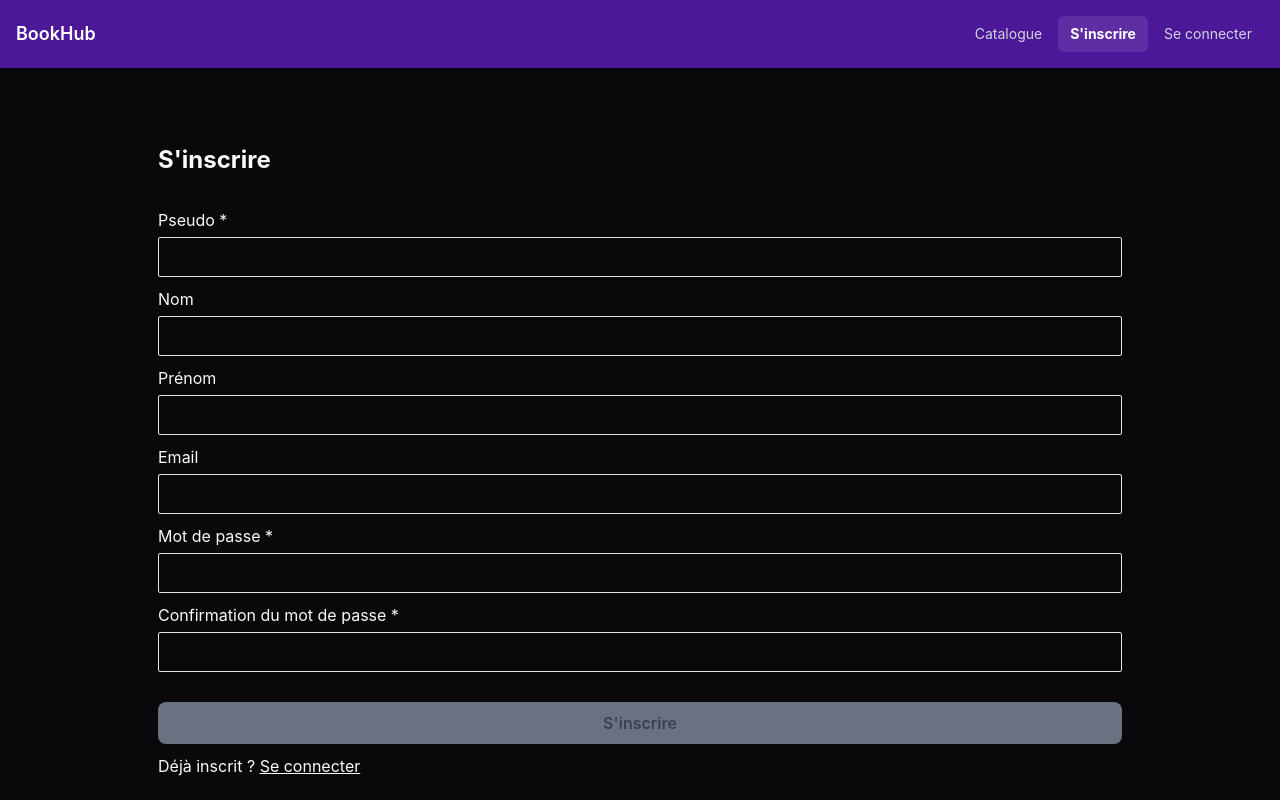
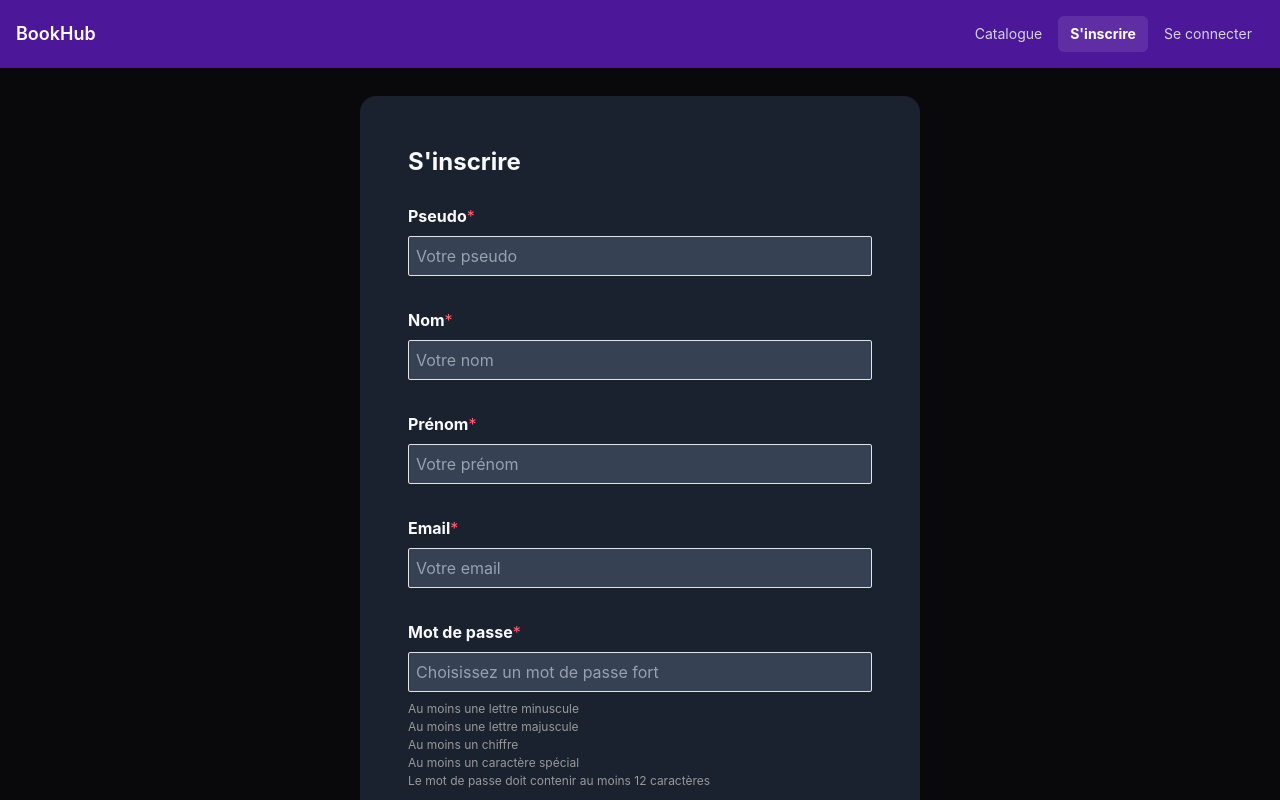
Before and after one commit to Mickael-Mesloub/bookhub-front, an Angular app: page /auth/signup in a window 1280 px wide. Shown: the top 800 px of the page. Built offline with nearby package versions, Linux system fonts and the light colour scheme.

Commit message:
update auth page

```diff
--- a/src/app/domains/users/pages/auth/auth.html
+++ b/src/app/domains/users/pages/auth/auth.html
@@ -1,62 +1,99 @@
-<div class="auth-card">
+<section class="flex w-full flex-col items-center justify-center">
+  <article class="w-full rounded-2xl bg-gray-800/80 p-8 md:max-w-140 md:p-12">
     <div>
-    <h2>{{ isLoginMode ? "Se connecter" : "S'inscrire" }}</h2>
+      <h2 class="mb-6">{{ isLoginMode ? "Se connecter" : "S'inscrire" }}</h2>
     </div>
     <div>
-    <form [formGroup]="authForm()" (ngSubmit)="onSubmit()">
-      <div class="form-item">
+      <form [formGroup]="authForm()" (ngSubmit)="onSubmit()" class="flex flex-col gap-6">
+
+        <!------- PSEUDO ------->
+        <div class="flex flex-col gap-2">
           <div>
-          <label for="username">Pseudo *</label>
+            <label for="username" class="font-bold">Pseudo</label>
+            <span class="text-red-400">&#42;</span> <!-- ajoute l'astérix -->
           </div>
           <span>
-            <input id="username" type="text" formControlName="username" required minlength="3" placeholder=""/>
+              <input
+                id="username"
+                type="text"
+                formControlName="username"
+                placeholder="Votre pseudo"
+                class="block w-full rounded-lg border border-gray-700 bg-gray-700 px-3 py-2.5 text-base text-gray-50 shadow-xs placeholder:text-gray-400 focus:border-gray-50 focus:ring-gray-50"
+              />
           </span>
+          @if (!isLoginMode){
           <span [class.form-error]="isInvalid(username)">
               @if(isInvalid(username)) {
                 @if(username?.errors?.['required']) { Un pseudo est requis }
                 @if(username?.errors?.['minlength']) { Le pseudo doit contenir au moins 3 caractères }
               }
           </span>
+          }
         </div>
+
 
         @if (!isLoginMode){
 
-        <div class="form-item">
+          <!------- NOM ------->
+          <div class="flex flex-col gap-2">
             <div>
-            <label for="lastname">Nom</label>
+              <label for="lastname" class="font-bold">Nom</label>
+              <span class="text-red-400">&#42;</span> <!-- ajoute l'astérix -->
             </div>
             <span>
-            <input id="lastname" type="text" formControlName="lastname" required placeholder=""/>
+              <input
+                id="lastname"
+                type="text"
+                formControlName="lastname"
+                placeholder="Votre nom"
+                class="block w-full rounded-lg border border-gray-700 bg-gray-700 px-3 py-2.5 text-base text-gray-50 shadow-xs placeholder:text-gray-400 focus:border-gray-50 focus:ring-gray-50"
+              />
             </span>
             <span [class.form-error]="isInvalid(lastname)">
                 @if(isInvalid(lastname)) {
                   @if(lastname?.errors?.['required']) { Le nom est requis }
-                <!--              @if(lastname?.errors?.['minlength']) { Le nom doit contenir au moins 3 caractères }-->
+                  @if(lastname?.errors?.['minlength']) { Le nom doit contenir au moins 3 caractères }
                 }
             </span>
           </div>
 
-        <div class="form-item">
+          <!------- PRENOM ------->
+          <div class="flex flex-col gap-2">
             <div>
-            <label for="firstname">Prénom</label>
+              <label for="firstname" class="font-bold">Prénom</label>
+              <span class="text-red-400">&#42;</span> <!-- ajoute l'astérix -->
             </div>
             <span>
-            <input id="firstname" type="text" formControlName="firstname" required placeholder=""/>
+              <input
+                id="firstname"
+                type="text"
+                formControlName="firstname"
+                placeholder="Votre prénom"
+                class="block w-full rounded-lg border border-gray-700 bg-gray-700 px-3 py-2.5 text-base text-gray-50 shadow-xs placeholder:text-gray-400 focus:border-gray-50 focus:ring-gray-50"
+              />
             </span>
               <span [class.form-error]="isInvalid(firstname)">
                 @if(isInvalid(firstname)) {
                   @if(firstname?.errors?.['required']) { Le prénom est requis }
-  <!--              @if(firstname?.errors?.['minlength']) { Le prénom doit contenir au moins 3 caractères }-->
+                  @if(firstname?.errors?.['minlength']) { Le prénom doit contenir au moins 3 caractères }
                 }
             </span>
           </div>
 
-        <div class="form-item">
+          <!------- EMAIL ------->
+          <div class="flex flex-col gap-2">
             <div>
-            <label for="email">Email</label>
+              <label for="email" class="font-bold">Email</label>
+              <span class="text-red-400">&#42;</span> <!-- ajoute l'astérix -->
             </div>
             <span>
-              <input id="email" type="email" formControlName="email" required email placeholder=""/>
+                <input
+                  id="email"
+                  type="email"
+                  formControlName="email"
+                  placeholder="Votre email"
+                  class="block w-full rounded-lg border border-gray-700 bg-gray-700 px-3 py-2.5 text-base text-gray-50 shadow-xs placeholder:text-gray-400 focus:border-gray-50 focus:ring-gray-50"
+                />
             </span>
             <span [class.form-error]="isInvalid(email)">
                 @if(isInvalid(email)) {
@@ -67,41 +104,79 @@
           </div>
         }
 
-      <div class="form-item">
+        <!------- PASSWORD ------->
+        <div class="flex flex-col gap-2">
           <div>
-          <label for="password">Mot de passe *</label>
+            <label for="password" class="font-bold">Mot de passe</label>
+            <span class="text-red-400">&#42;</span> <!-- ajoute l'astérix -->
           </div>
           <span>
-            <input id="password" type="password" formControlName="password" required minlength="6" placeholder=""/>
+              <input
+                id="password"
+                type="password"
+                formControlName="password"
+                [placeholder]="isLoginMode ? 'Votre mot de passe' : 'Choisissez un mot de passe fort'"
+                class="block w-full rounded-lg border border-gray-700 bg-gray-700 px-3 py-2.5 text-base text-gray-50 shadow-xs placeholder:text-gray-400 focus:border-gray-50 focus:ring-gray-50"
+              />
           </span>
-        <span [class.form-error]="isInvalid(password)">
-            @if(isInvalid(password)) {
-              @if(password?.errors?.['required']) { Le mot de passe est requis }
-              @if(password?.errors?.['minlength']) { Le mot de passe doit contenir au moins 6 caractères }
+          @if (!isLoginMode){
+            <ul class="msg-validation">
+              <li [class.form-ok]="isLowerCaseValid(password)">
+                Au moins une lettre minuscule
+                @if(isLowerCaseValid(password)){<span>✓</span>}
+              </li>
+              <li [class.form-ok]="isUpperCaseValid(password)">
+                Au moins une lettre majuscule
+                @if(isUpperCaseValid(password)){<span>✓</span>}
+              </li>
+              <li [class.form-ok]="isDigitValid(password)">
+                Au moins un chiffre
+                @if(isDigitValid(password)){<span>✓</span>}
+              </li>
+              <li [class.form-ok]="isSpecialCharValid(password)">
+                Au moins un caractère spécial
+                @if(isSpecialCharValid(password)){<span>✓</span>}
+              </li>
+              <li [class.form-ok]="isMinLengthValid(password)" >
+                Le mot de passe doit contenir au moins 12 caractères
+                @if(isMinLengthValid(password)){<span>✓</span>}
+              </li>
+            </ul>
           }
-        </span>
         </div>
 
+        <!------- CONFIRMATION MOT DE PASSE ------->
         @if (!isLoginMode){
-      <div class="form-item">
+          <div class="flex flex-col gap-2">
             <div>
-          <label for="passwordConfirmation">Confirmation du mot de passe *</label>
+              <label for="passwordConfirmation" class="font-bold">Confirmation du mot de passe</label>
+              <span class="text-red-400">&#42;</span> <!-- ajoute l'astérix -->
             </div>
           <span>
-            <input id="passwordConfirmation" type="password" formControlName="passwordConfirmation" required minlength="6" placeholder=""/>
+              <input
+                id="passwordConfirmation"
+                type="password"
+                formControlName="passwordConfirmation"
+                placeholder="Confirmez votre mot de passe"
+                class="block w-full rounded-lg border border-gray-700 bg-gray-700 px-3 py-2.5 text-base text-gray-50 shadow-xs placeholder:text-gray-400 focus:border-gray-50 focus:ring-gray-50"
+              />
           </span>
-        <span [class.form-error]="isInvalid(passwordConfirmation)">
-            @if(isInvalid(passwordConfirmation)) {
-              @if(passwordConfirmation?.errors?.['required']) { Le mot de passe est requis }
-              @if(passwordConfirmation?.errors?.['minlength']) { Le mot de passe doit contenir au moins 6 caractères }
+          <ul class="msg-validation">
+            @if(password?.touched || passwordConfirmation?.touched) {
+              <li [class.form-ok]="isPasswordMatch()">
+                {{ authForm().errors?.['passwordMismatch']
+                ? 'Les mots de passe ne correspondent pas'
+                : 'Les mots de passe correspondent ✓' }}
+              </li>
             }
-        </span>
+          </ul>
         </div>
         }
 
+        <!------- BOUTONS ------->
         @if (isLoginMode) {
           <div class="form-item mt-btn-auth">
-          <app-button label="Se connecter" (clickAction)="onSubmit()" />
+            <app-button label="Se connecter" (clickAction)="onSubmit()" [disabled]="authForm().invalid" />
           </div>
         } @else {
           <div class="form-item mt-btn-auth">
@@ -121,4 +196,5 @@
         }
       </p>
     </div>
-</div>
+  </article>
+</section>
--- a/src/app/domains/users/pages/auth/auth.scss
+++ b/src/app/domains/users/pages/auth/auth.scss
@@ -1,12 +1,6 @@
 .form-error {
-  color: red;
+  color: rgb(255,100,103);
   font-size: 12px;
-}
-
-.auth-card {
-  padding: 30px;
-  width: 80vw;
-  margin: 2vh auto 0 auto; /* centre horizontalement */
 }
 
 .auth-last-row {
@@ -17,14 +11,6 @@
   text-decoration: underline;
 }
 
-.form-item {
-  margin-top: 10px;
-}
-
-.form-item div {
-  margin-bottom: 5px;
-}
-
 .form-item button {
   margin-top: 10px;
 }
@@ -33,13 +19,21 @@
   margin-top: 30px;
 }
 
-h2 {
-  margin-bottom: 30px;
-}
-
 main {
   display: flex;
   flex-direction: row;
+}
+
+.form-ok {
+  color: #22c55e;
+}
+
+.msg-validation {
+  font-size: 12px;
+}
+
+li {
+  color: #999;
 }
 
 input {
--- a/src/app/domains/users/pages/auth/auth.ts
+++ b/src/app/domains/users/pages/auth/auth.ts
@@ -1,7 +1,15 @@
 import { Component, inject, signal } from '@angular/core';
 import { AuthService } from '../../services/auth-service';
 import { ActivatedRoute, Router, RouterLink } from '@angular/router';
-import { AbstractControl, FormControl, FormGroup, ReactiveFormsModule, Validators } from '@angular/forms';
+import {
+  AbstractControl,
+  FormControl,
+  FormGroup,
+  ReactiveFormsModule,
+  ValidationErrors,
+  ValidatorFn,
+  Validators,
+} from '@angular/forms';
 import { Button } from '../../../../components/shared/button/button';
 import { RegisterForm } from '../../models/auth-models';
 import { NotificationService } from '../../../../components/shared/notification/service/notification-service';
@@ -20,19 +28,60 @@ export class Auth {
 
   readonly authForm = signal<FormGroup>(
     new FormGroup({
-      username: new FormControl('', [Validators.required]), // mettre le tableau de validators
-      password: new FormControl('', [Validators.required, Validators.minLength(6)]),
+        ...(this.isLoginMode
+          ? {
+            username: new FormControl('', [Validators.required]),
+            password: new FormControl('', [Validators.required]),
+          }
+          : {
+            username: new FormControl('', [
+              Validators.required,
+              Validators.minLength(3),
+            ]),
+            password: new FormControl('', [
+              Validators.required,
+              Validators.minLength(12),
+              Validators.pattern(/^(?=.*[a-z])(?=.*[A-Z])(?=.*\d)(?=.*[^A-Za-z\d]).+$/),
+            ]),
+          }),
       // Ajout conditionnel du champ email avec le spread operator
       ...(this.isLoginMode
         ? {}
         : {
-            passwordConfirmation: new FormControl('', [Validators.required, Validators.minLength(6)]),
-            email: new FormControl('', [Validators.required, Validators.email]),
-            firstname: new FormControl('', [Validators.required]),
-            lastname: new FormControl('', [Validators.required]),
+            passwordConfirmation: new FormControl('', [
+              Validators.required,
+              Validators.minLength(12),
+              Validators.pattern(/^(?=.*[a-z])(?=.*[A-Z])(?=.*\d)(?=.*[^A-Za-z\d]).+$/),
+            ]),
+            email: new FormControl('', [
+              Validators.required,
+              Validators.email
+            ]),
+            firstname: new FormControl('', [
+              Validators.required,
+              Validators.minLength(3),
+            ]),
+            lastname: new FormControl('', [
+              Validators.required,
+              Validators.minLength(3),
+            ]),
           }),
-    }),
+    },
+      // call the custom validator
+      this.isLoginMode ? {} : { validators: this.passwordMatchValidator() }
+    ),
   );
+
+  passwordMatchValidator(): ValidatorFn {
+    return (group: AbstractControl): ValidationErrors | null => {
+      const password = group.get('password')?.value;
+      const confirmation = group.get('passwordConfirmation')?.value;
+
+      return (password || confirmation) && password !== confirmation
+        ? { passwordMismatch: true }
+        : null;
+    };
+  }
 
   get isLoginMode() {
     return this.route.snapshot.routeConfig?.path === 'auth/login';
@@ -41,12 +90,12 @@ export class Auth {
   private login(data: RegisterForm) {
     this.authService.login(data.username, data.password).subscribe({
       next: (response) => {
-        this.notificationService.show({type: 'alert-success', message: 'Connexion réussie' });
+        this.notificationService.show({ type: 'alert-success', message: 'Connexion réussie' });
         // localStorage.setItem('token', response.token);
         this.router.navigate(['/books']);
       },
       error: (err) => {
-        this.notificationService.show({type: 'alert-error', message: 'Erreur de login' });
+        this.notificationService.show({ type: 'alert-error', message: 'Erreur de login' });
       },
     });
   }
@@ -54,11 +103,17 @@ export class Auth {
   private register(data: RegisterForm) {
     this.authService.register(data).subscribe({
       next: () => {
-        this.notificationService.show({type: 'alert-success', message: 'Compte créé avec succès'});
+        this.notificationService.show({
+          type: 'alert-success',
+          message: 'Compte créé avec succès',
+        });
         this.router.navigate(['/auth/login']);
       },
       error: () => {
-        this.notificationService.show({type: 'alert-error', message: "Erreur lors de l'inscription"});
+        this.notificationService.show({
+          type: 'alert-error',
+          message: "Erreur lors de l'inscription",
+        });
       },
     });
   }
@@ -111,4 +166,29 @@ export class Auth {
   //     }),
   //   );
   // }
+
+
+  isLowerCaseValid(control: AbstractControl | null): boolean {
+    return /[a-z]/.test(control?.value); // Vérifie s'il y a au moins une lettre minuscule
+  }
+
+  isUpperCaseValid(control: AbstractControl | null): boolean {
+    return /[A-Z]/.test(control?.value); // Vérifie s'il y a au moins une lettre majuscule
+  }
+
+  isDigitValid(control: AbstractControl | null): boolean {
+    return /\d/.test(control?.value); // Vérifie s'il y a au moins un chiffre
+  }
+
+  isSpecialCharValid(control: AbstractControl | null): boolean {
+    return /[^A-Za-z\d]/.test(control?.value); // Vérifie s'il y a au moins un caractère spécial
+  }
+
+  isMinLengthValid(control: AbstractControl | null): boolean {
+    return /^.{12,}$/.test(control?.value || '');
+  }
+
+  isPasswordMatch(): boolean {
+    return !this.authForm().hasError('passwordMismatch');
+  }
 }
```
Lines whose indentation alone changed are shown as unchanged.
